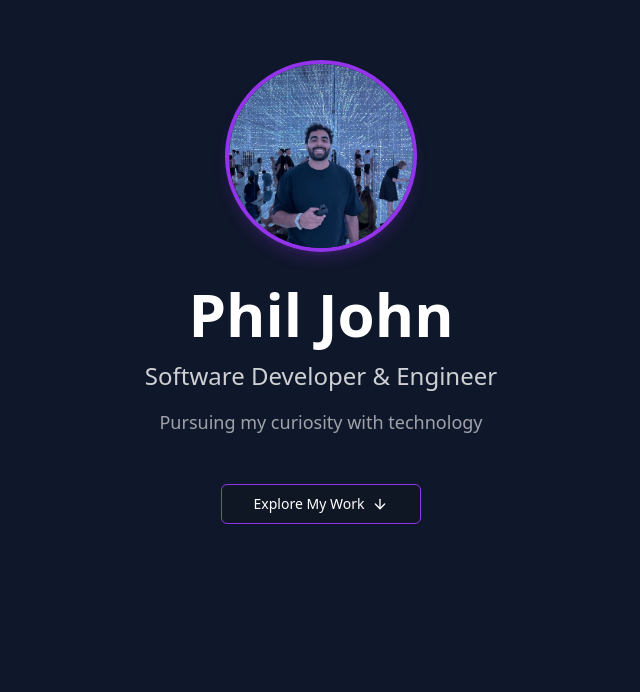
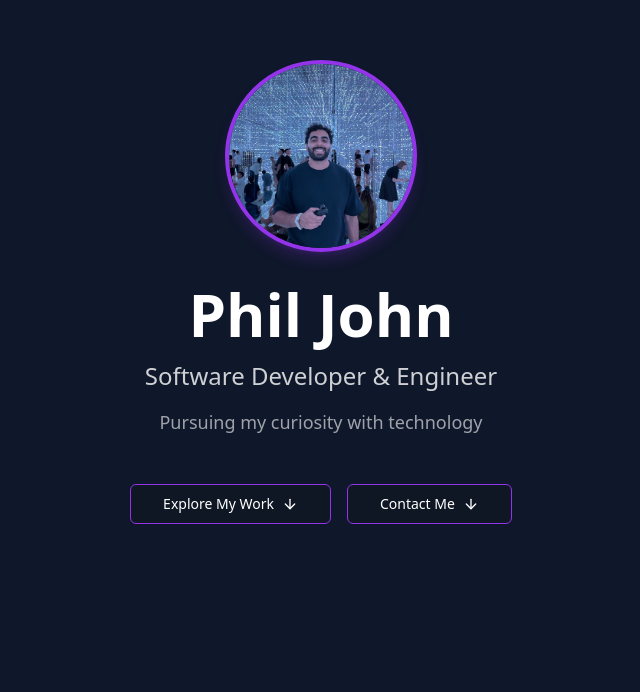
Before and after one commit to pjohn1203/Phil-John-Portfolio, a React (Vite) app: page / in a window 1280 px wide. Shown: the part 108-800 px from the top of the page, without its empty margins (319-959 px from the left). Built offline with nearby package versions, Linux system fonts and the light colour scheme.

Commit message:
Small updates for UX
- Removed old email template
- Made quick link to contact info

```diff
--- a/src/components/home.tsx
+++ b/src/components/home.tsx
@@ -53,6 +53,7 @@ const Home = () => {
             title="Software Developer & Engineer"
             subtitle="Pursuing my curiosity with technology"
             onExploreClick={() => handleSectionClick("experience")}
+            onContactClick={() => handleSectionClick("contact")}
           />
         </div>
 
--- a/src/components/portfolio/ContactSection.tsx
+++ b/src/components/portfolio/ContactSection.tsx
@@ -12,6 +12,7 @@ interface ContactSectionProps {
     twitter?: string;
   };
   onSubmit?: (data: { name: string; email: string; message: string }) => void;
+  sendEnabled?: boolean;
 }
 
 const ContactSection = ({
@@ -22,6 +23,7 @@ const ContactSection = ({
     twitter: "https://twitter.com",
   },
   onSubmit = () => {},
+  sendEnabled = false,
 }: ContactSectionProps) => {
   const [formData, setFormData] = useState({
     name: "",
@@ -56,8 +58,9 @@ const ContactSection = ({
         </div>
 
         <div className="grid grid-cols-1 md:grid-cols-2 gap-12">
-          {/* Contact Form */}
+          {/* Contact Form or Notice */}
           <div className="space-y-8">
+            {sendEnabled ? (
               <form onSubmit={handleSubmit} className="space-y-6">
                 <div className="space-y-4">
                   <Input
@@ -90,6 +93,19 @@ const ContactSection = ({
                   Send Message
                 </Button>
               </form>
+            ) : (
+              <div className="space-y-4 p-6 rounded-lg border border-border bg-accent/5">
+                <h3 className="text-lg font-semibold">Contact form coming soon</h3>
+                <p className="text-foreground/80">
+                  The contact form is temporarily unavailable. Please reach out via email or social links.
+                </p>
+                <a href={`mailto:${email}`} className="inline-flex">
+                  <Button className="bg-purple-600 hover:bg-purple-700 text-white">
+                    <Mail className="mr-2 h-4 w-4" /> Email me
+                  </Button>
+                </a>
+              </div>
+            )}
           </div>
 
           {/* Contact Information */}
--- a/src/components/portfolio/HeroSection.tsx
+++ b/src/components/portfolio/HeroSection.tsx
@@ -8,6 +8,7 @@ interface HeroSectionProps {
   title?: string;
   subtitle?: string;
   onExploreClick?: () => void;
+  onContactClick?: () => void;
 }
 
 const HeroSection = ({
@@ -15,6 +16,7 @@ const HeroSection = ({
   title = "Software Engineer",
   subtitle = "Pursuing my curiosity with technology",
   onExploreClick = () => {},
+  onContactClick = () => {},
 }: HeroSectionProps) => {
   return (
     <section className="min-h-screen w-full bg-[#0f172a] flex items-center justify-center">
@@ -39,15 +41,26 @@ const HeroSection = ({
           </p>
         </div>
 
+        <div className="flex justify-center items-center mt-12">
           <Button
             onClick={onExploreClick}
             variant="outline"
             size="lg"
-          className="mt-12 border-purple-600 text-white hover:bg-purple-600/20"
+            className="mr-4 border-purple-600 text-white hover:bg-purple-600/20"
           >
             Explore My Work
             <ArrowDown className="ml-2 h-4 w-4" />
           </Button>
+          <Button
+            onClick={onContactClick}
+            variant="outline"
+            size="lg"
+            className="border-purple-600 text-white hover:bg-purple-600/20"
+          >
+            Contact Me
+            <ArrowDown className="ml-2 h-4 w-4" />
+          </Button>
+        </div>
       </div>
     </section>
   );
```
Lines whose indentation alone changed are shown as unchanged.
